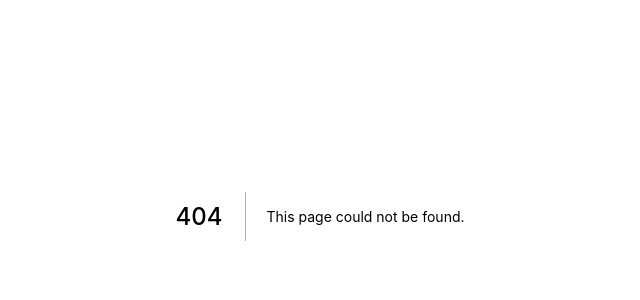
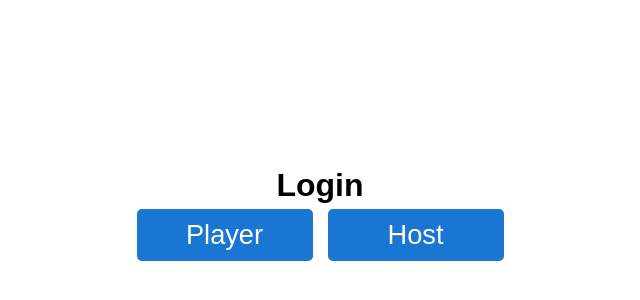
Before and after one commit to adunham95/scrabble-game, a Next.js app: page /login in a window 1280 px wide. Before the commit this address had no page. Shown: the part 184-484 px from the top of the page, without its empty margins (320-960 px from the left). Built offline with nearby package versions, Linux system fonts and the light colour scheme.

Commit message:
Added links to login pages

```diff
--- /dev/null
+++ b/pageStyles/login.module.scss
@@ -0,0 +1,33 @@
+.loginMain{
+    display: flex;
+    justify-content: center;
+    align-items: center;
+    min-height: 100vh;
+    flex-direction: column;
+}
+
+.loginOptions{
+    display: flex;
+}
+
+.loginLink{
+    display: flex;
+    padding: 10px 20px;
+    margin: 5px;
+    background: #1976d2;
+    color: white;
+    font-size: 1.7em;
+    min-width: 5em;
+    justify-content: center;
+    text-decoration: none;
+    border-radius: 5px;
+    transform: translateY(0);
+    transition: 0.2s;
+    &:hover{
+        box-shadow: 0px 5px 11px 0px #1976d2;
+        transform: translateY(-2px);
+    }
+    &+&{
+        margin-left: 10px;
+    }
+}
--- /dev/null
+++ b/pages/login.js
@@ -0,0 +1,15 @@
+import React from 'react';
+import Link from 'next/link';
+import styles from '../pageStyles/login.module.scss';
+
+const Login = (props) => (
+  <div className={styles.loginMain}>
+    <h1>Login</h1>
+    <div className={styles.loginOptions}>
+      <Link href="/player"><a className={styles.loginLink}>Player</a></Link>
+      <Link href="/api/auth/signin"><a className={styles.loginLink}>Host</a></Link>
+    </div>
+  </div>
+);
+
+export default Login;
```
